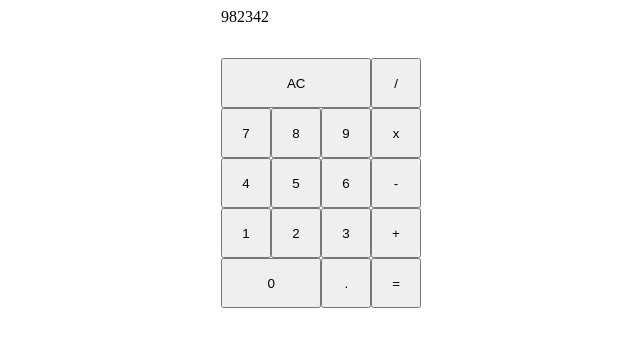
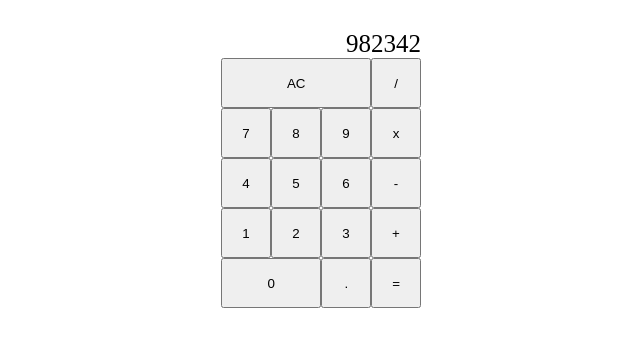
Before and after one commit to jp117/top-calculator, a plain HTML site: page index.html in a window 1280 px wide. Shown: the whole page, without its empty margins (319-959 px from the left). Drawn offline with Linux system fonts and the light colour scheme.

Commit message:
Styled display

```diff
--- a/css/style.css
+++ b/css/style.css
@@ -30,5 +30,8 @@
 }
 
 .display {
-  align-items: right;
+  text-align: right;
+  align-self: flex-end;
+  flex-grow: 1;
+  font-size: 25px;
 }
```
